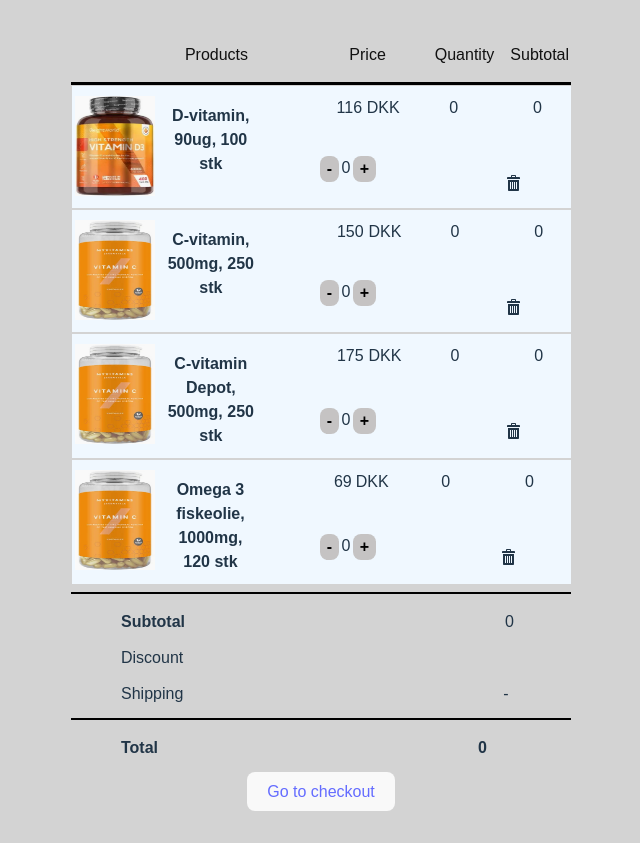
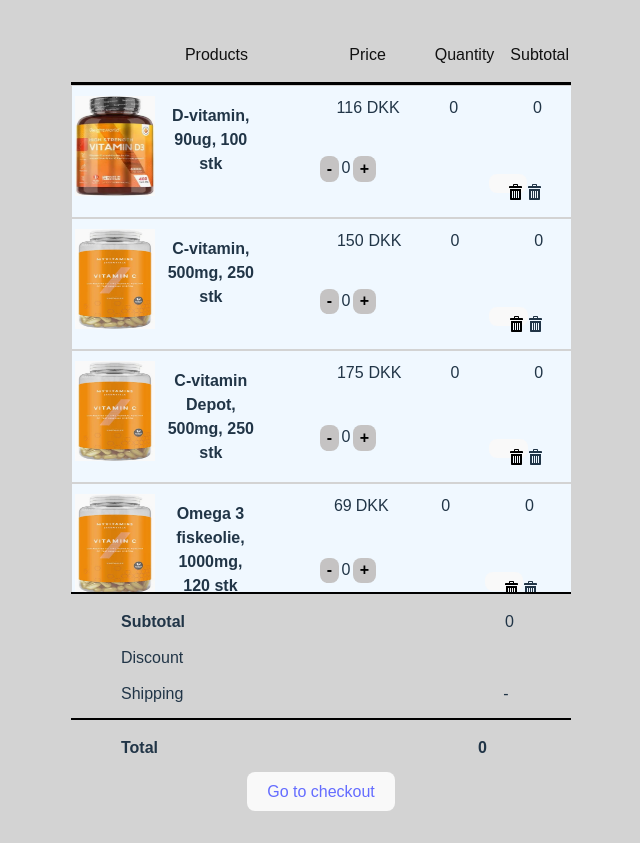
Before and after one commit to F2024-Frontend-Backend/Frontend, a React (Vite) app: page / in a window 1280 px wide. Shown: the whole page, without its empty margins (319-959 px from the left). Built offline with nearby package versions, Linux system fonts and the light colour scheme; grey boxes are pictures that could not be loaded.

Commit message:
delete working

```diff
--- a/src/components/Basket/ShoppingBasket.tsx
+++ b/src/components/Basket/ShoppingBasket.tsx
@@ -4,10 +4,29 @@ import CounterButton from "./CounterButton";
 import { BaskedLabels } from "./BasketLabel";
 import { ImBin } from "react-icons/im";
 import DeleteIcon from "../Basket/DeleteIcon";
+import { useState, useEffect } from "react";
 
 let totalPrice: number;
 let shoppingItems: number;
 shoppingItems = 4;
+
+
+
+  // Fetch Items from file
+  const getItems = async (filePath: RequestInfo, fileType: String) => {
+    try{
+      const response = await fetch(filePath);
+      switch (fileType.toUpperCase()) {
+          case 'JSON':
+             return response.json();
+          default:
+             return response;
+
+      }
+  } catch (error) {
+      return error;
+  }
+  }
 
 interface Props {
   id: string;
@@ -29,9 +48,36 @@ interface itemProps {
 /**
  * TODO
  */
+
+
+
+
+const ItemsList: React.FC<itemProps> = ({
+  items,
+  onItemCountChange,
+  itemCounts,
+}) => {
+
+  const [basketItems, setBasketItems] = useState([])
+
+  useEffect(() => {
+    fetchItems();
+    }, [])
+
+    const fetchItems = async () => {
+      try {
+        const response = await getItems('src/data.json', 'json');
+        setBasketItems(response);
+        console.log(response)
+      } catch (error) {
+        console.error(error);
+      }
+   };
+
    const handleDelete = (itemId: string) => {
     console.log("Delete is clicked!");
-  //const item= Item.filter()
+    const newItems = basketItems.filter((item:Props) => item.id !== itemId)
+    setBasketItems(newItems)
   };
 
    const Item: React.FC<Props & itemProps> = ({
@@ -66,7 +112,7 @@ const Item: React.FC<Props & itemProps> = ({
                 max={5}
               />
               <div className="deleteIcon">
-              {/*<DeleteIcon itemId={id} onClick={handleDelete} /> */}
+                {<DeleteIcon itemId={id} onClick={handleDelete} /> }
                 <ImBin />
               </div>
             </span>
@@ -76,11 +122,6 @@ const Item: React.FC<Props & itemProps> = ({
     );
   };
 
-const ItemsList: React.FC<itemProps> = ({
-  items,
-  onItemCountChange,
-  itemCounts,
-}) => {
   const subtotal = items.slice(0, shoppingItems).reduce((total, item) => {
     const itemCount = itemCounts[item.id] || 0;
     return total + itemCount * item.price;
@@ -89,15 +130,16 @@ const ItemsList: React.FC<itemProps> = ({
     <>
       <div className="basket-container">
         <BaskedLabels />
-        {items.slice(0, shoppingItems).map((item) => (
+        {
+          basketItems.map((item:Props) => (
             <div key={item.id}>
               <Item
                 id={item.id}
                 name={item.name}
                 price={item.price}
                 currency={item.currency}
-              rabatPercent={item.rebatePercent}
-              rabatQuantity={item.rebateQuantity}
+                rabatPercent={item.rabatPercent}
+                rabatQuantity={item.rabatQuantity}
                 imageUrl={item.imageUrl}
                 count={itemCounts[item.id] || 0}
                 onItemCountChange={onItemCountChange}
@@ -105,7 +147,9 @@ const ItemsList: React.FC<itemProps> = ({
                 itemCounts={itemCounts}
               />
             </div>
-        ))}
+          ))
+
+        }
       </div>
       <div className="subTotal">
         <p className="div1">
@@ -134,4 +178,5 @@ const ItemsList: React.FC<itemProps> = ({
   );
 };
 
+
 export default ItemsList;
```
Lines whose indentation alone changed are shown as unchanged.
